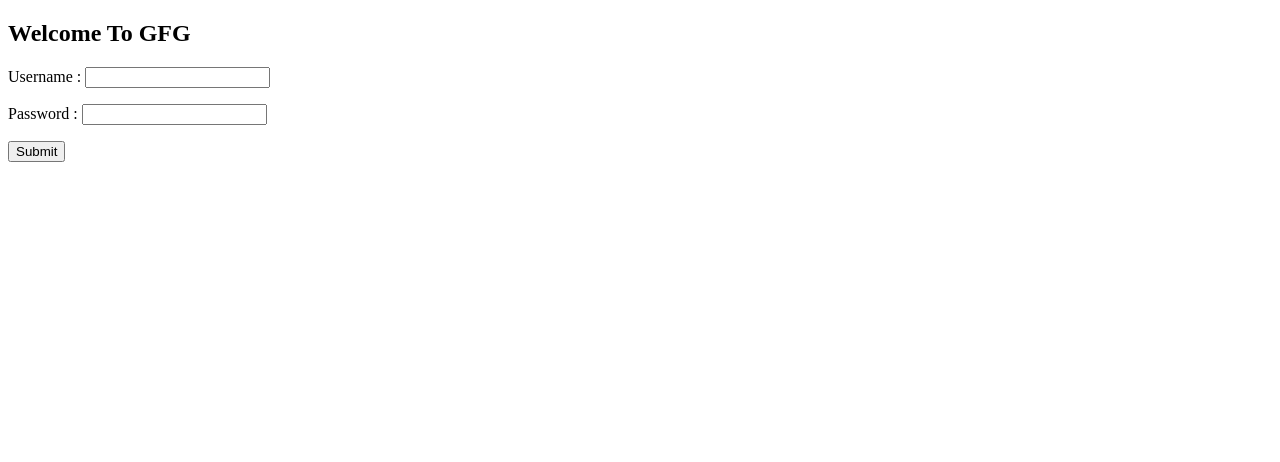
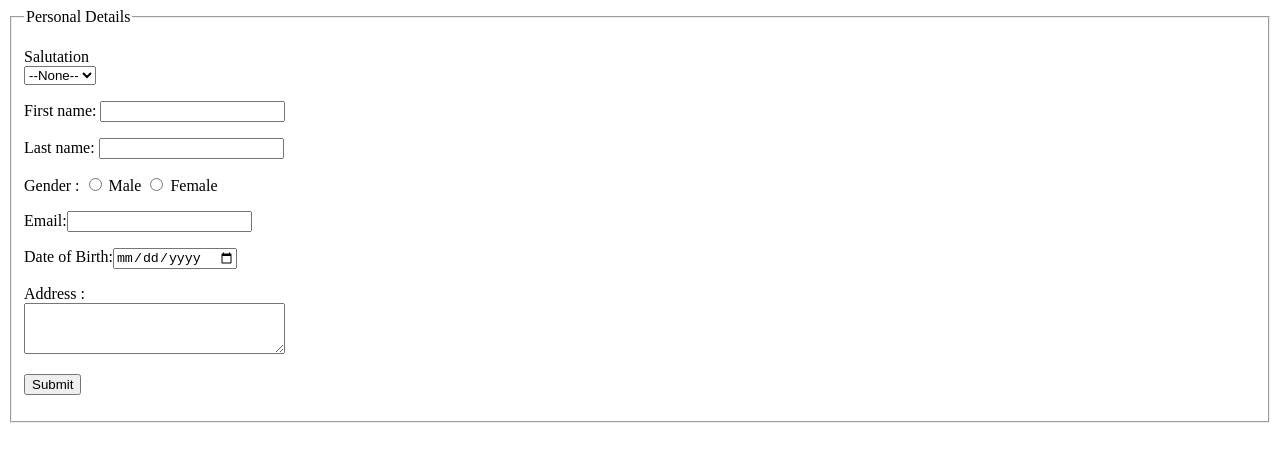
Before and after one commit to srimarrivada/CICDDemo, a plain HTML site: page index.html in a window 1280 px wide. Drawn offline with Linux system fonts and the light colour scheme.

Commit message:
Updated form

```diff
--- a/index.html
+++ b/index.html
@@ -1,23 +1,81 @@
 <!DOCTYPE html>
-<html>
+<html lang="en">
 <head>
-	<title>Page Title</title>
+	<meta charset="UTF-8">
+	<meta http-equiv="X-UA-Compatible"
+		content="IE=edge">
+	<meta name="viewport"
+		content="width=device-width, initial-scale=1.0">
+	<title>GfG</title>
 </head>
 
 <body>
-	<h2>Welcome To GFG</h2>
 	<form>
+		<fieldset>
+			<legend>Personal Details</legend>
+
 			<p>
-			<label>Username : <input type="text" /></label>
+				<label>
+					Salutation
+					<br />
+					<select name="salutation">
+						<option>--None--</option>
+						<option>Mr.</option>
+						<option>Ms.</option>
+						<option>Mrs.</option>
+						<option>Dr.</option>
+						<option>Prof.</option>
+					</select>
+				</label>
 			</p>
 
 			<p>
-			<label>Password : <input type="password" /></label>
+				<label>First name: <input name="firstName" /></label>
+			</p>
+
+			<p>
+				<label>Last name: <input name="lastName" /></label>
+			</p>
+
+			<p>
+				Gender :
+				<label><input type="radio" name="gender"
+							value="male" />
+					Male
+				</label>
+				<label><input type="radio" name="gender"
+							value="female" />
+					Female
+				</label>
+			</p>
+
+			<p>
+				<label>Email:<input type="email"
+									name="email" />
+				</label>
+			</p>
+
+			<p>
+				<label>Date of Birth:<input type="date"
+											name="birthDate">
+				</label>
+			</p>
+
+			<p>
+				<label>
+					Address :
+					<br />
+					<textarea name="address" cols="30"
+							rows="3">
+					</textarea>
+				</label>
 			</p>
 
 			<p>
 				<button type="submit">Submit</button>
 			</p>
+
+		</fieldset>
 	</form>
 </body>
 </html>
```
Lines whose indentation alone changed are shown as unchanged.
